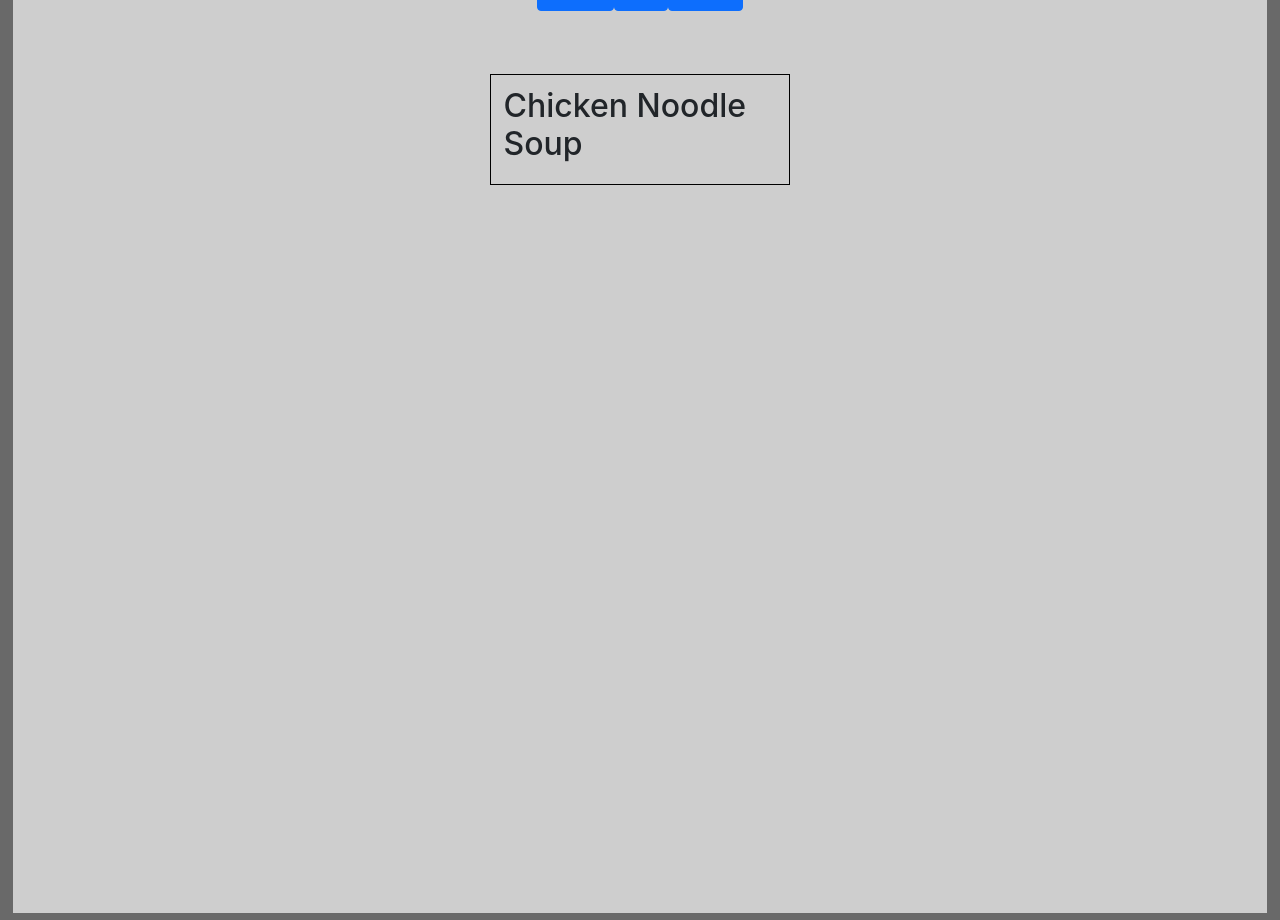
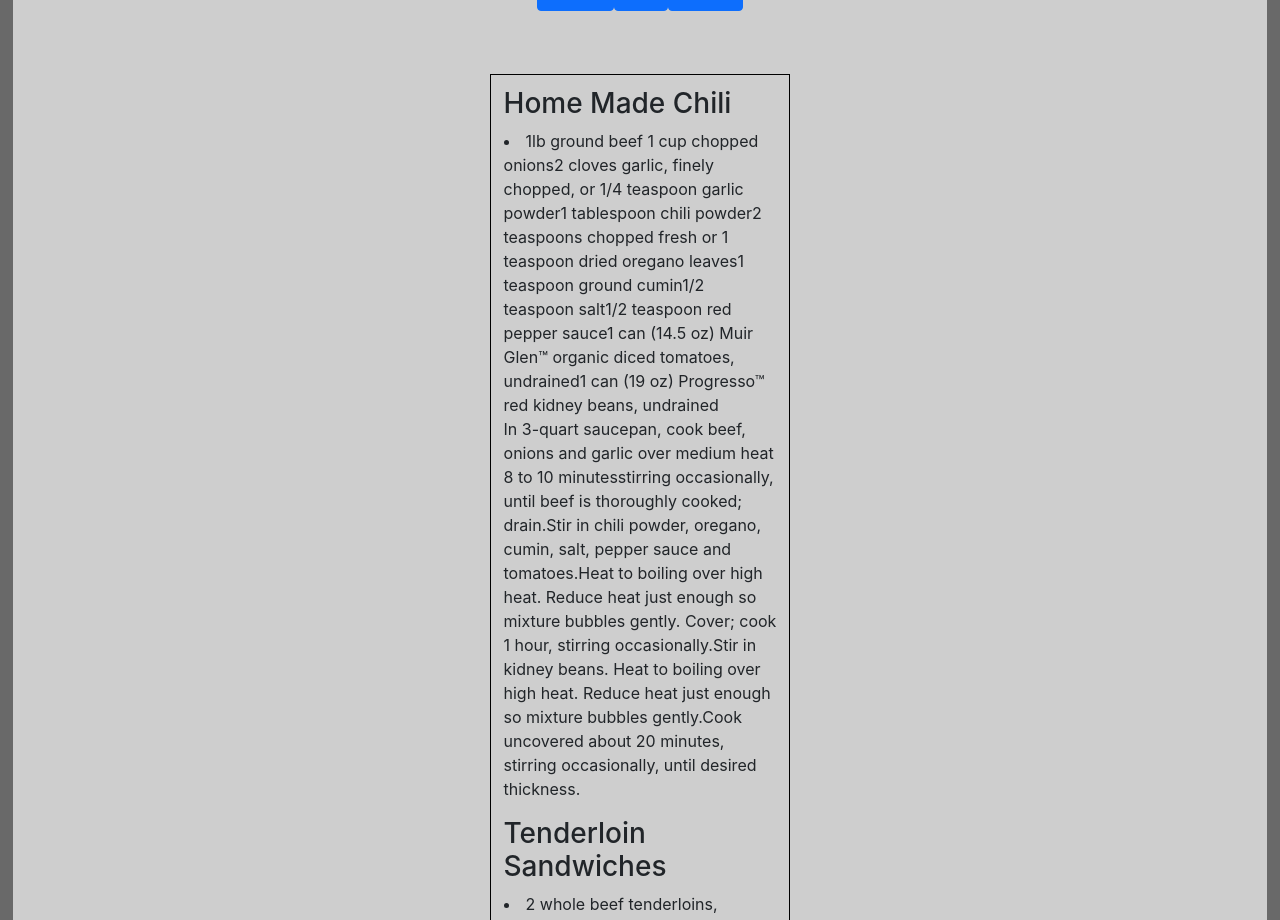
Before and after one commit to KyleMel/CapstoneReactJS, a React (Create React App) app: page / in a window 1280 px wide. Shown: the part 180-1100 px from the top of the page. Built offline with nearby package versions, Linux system fonts and the light colour scheme.

Commit message:
adds json data for default recipes

```diff
--- /dev/null
+++ b/src/components/Data.js
@@ -0,0 +1,75 @@
+export const recipeData = [
+  {
+    id: 1,
+    title:"Home Made Chili",
+    ingrediants: [
+      "1lb ground beef 1 cup chopped onions",
+      "2 cloves garlic, finely chopped, or 1/4 teaspoon garlic powder",
+      "1 tablespoon chili powder",
+      "2 teaspoons chopped fresh or 1 teaspoon dried oregano leaves",
+      "1 teaspoon ground cumin",
+      "1/2 teaspoon salt",
+      "1/2 teaspoon red pepper sauce",
+      "1 can (14.5 oz) Muir Glen™ organic diced tomatoes, undrained",
+      "1 can (19 oz) Progresso™ red kidney beans, undrained"
+    ],
+    description: [
+      "In 3-quart saucepan, cook beef, onions and garlic over medium heat 8 to 10 minutes",
+      "stirring occasionally, until beef is thoroughly cooked; drain.",
+      "Stir in chili powder, oregano, cumin, salt, pepper sauce and tomatoes.",
+      "Heat to boiling over high heat. Reduce heat just enough so mixture bubbles gently. Cover; cook 1 hour, stirring occasionally.",
+      "Stir in kidney beans. Heat to boiling over high heat. Reduce heat just enough so mixture bubbles gently.",
+      "Cook uncovered about 20 minutes, stirring occasionally, until desired thickness."
+    ]
+  },
+
+  {
+    id: 2,
+    title:"Tenderloin Sandwiches",
+    ingrediants: [
+      "2 whole beef tenderloins, trimmed (trimmed weight 2 1/2 to 3 1/2 pounds)",
+      "1/4 cup olive oil",
+      "1 cup crushed tri-colored peppercorns",
+      "Dinner rolls, for serving",
+      "Grainy brown mustard, for serving",
+      "Horseradish sauce, for serving"
+    ],
+    description: [
+      "Preheat the oven to 475 degrees F.",
+      "Brush the tenderloins with the olive oil and then roll in the crushed peppercorns.",
+      "Place the meat on a roasting pan and roast for 20 to 25 minutes.",
+      "Let rest for at least 5 minutes before thinly slicing.",
+      "Serve with dinner rolls, grainy mustard and horseradish sauce."
+    ]
+  },
+
+  {
+    id:3,
+    title:"Crème Brûlée",
+    ingrediants: [
+     "6 egg yolks",
+      "2 cups whipping cream",
+      "1/3 cup granulated sugar",
+      "1 teaspoon vanilla",
+      "Boiling water",
+      "8 teaspoons granulated sugar"
+    ],
+    description: [
+      "Heat oven to 350°F. In 13x9-inch pan, place 4 (6-oz) ceramic ramekins.",
+      "In small bowl, slightly beat egg yolks with wire whisk.",
+      "In large bowl, stir whipping cream, 1/3 cup granulated sugar and the vanilla until well mixed.",
+      "Add egg yolks; beat with wire whisk until evenly colored and well blended. Pour cream mixture evenly into ramekins.",
+      "Carefully place pan with ramekins in oven. Pour enough boiling water into pan, being careful not to splash water into ramekins,",
+      "until water covers two-thirds of the height of the ramekins." ,
+      "Bake 30 to 40 minutes or until top is light golden brown and sides are set (centers will be jiggly).",
+      "Using tongs or grasping tops of ramekins with pot holder, carefully transfer ramekins to cooling rack.",
+      "Cool to room temperature, about 2 hours. Cover tightly with plastic wrap; refrigerate until chilled,",
+      "at least 4 hours but no longer than 48 hours.",
+      "Uncover ramekins; gently blot any liquid from tops of custards with paper towel.",
+      "Sprinkle 2 teaspoons granulated sugar over each chilled custard. Holding kitchen torch 3 to 4 inches from custard,",
+      "caramelize sugar on each custard by heating with torch about 2 minutes, moving flame continuously over sugar in circular motion,",
+      "until sugar is melted and light golden brown. (To caramelize sugar in the broiler, see Broiler Directions below.)",
+      "Serve immediately, or refrigerate up to 8 hours before serving."
+    ]
+  },
+];
--- a/src/components/Pages.js
+++ b/src/components/Pages.js
@@ -1,5 +1,6 @@
 import {useState} from 'react';
 import './Pages.css';
+import {recipeData} from './Data';
 
 const Pages = () => {
   const [recipes, setRecipes] = useState([
@@ -11,11 +12,19 @@ const Pages = () => {
     },
   ])
   return (
-    <div className="RecipeCards">
-      {recipes.map((recipe) => (
-        <h2 key={recipe.id}>{recipe.title}</h2>
-        ))}
-    </div>
+    <>
+      <div className="RecipeCards">
+        {recipeData.map((data, key) => {
+          return (
+            <div key={data.id}>
+              <h3>{data.title}</h3>
+              <li>{data.ingrediants}</li>
+              <p>{data.description}</p>
+            </div>
+            )
+        })}
+      </div>
+    </>
   )
 }
 
```
